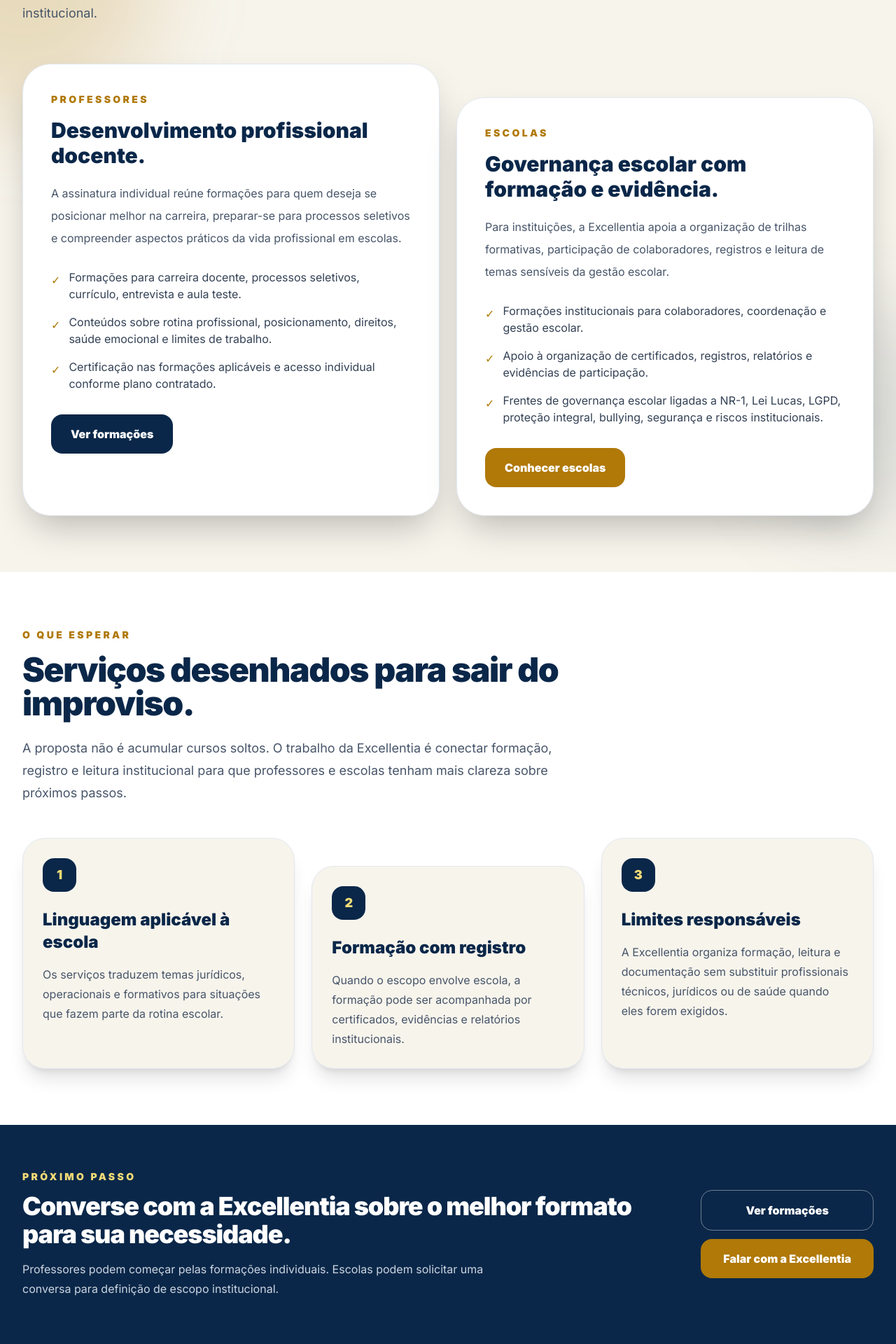
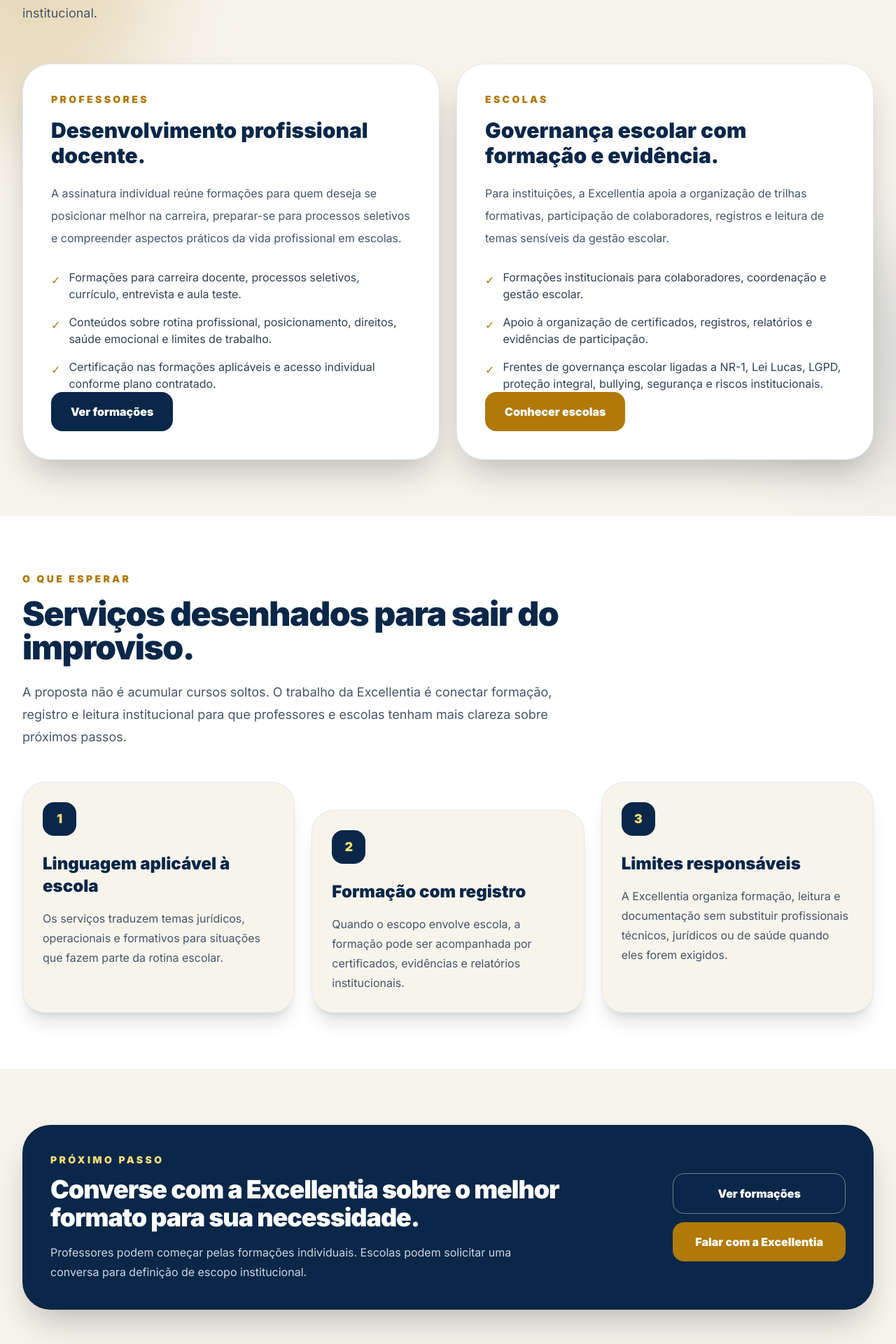
Before and after one commit to CACFLeite/excellentia-site, a Next.js app: page /sobre in a window 1280 px wide. Shown: the part 1060-2980 px from the top of the page at 70% size. Built offline with nearby package versions, Linux system fonts and the light colour scheme; no server answers.

Commit message:
Adjust about page card layout

```diff
--- a/src/app/(main)/sobre/page.tsx
+++ b/src/app/(main)/sobre/page.tsx
@@ -88,8 +88,8 @@
             </p>
           </div>
 
-          <div className="grid grid-cols-1 gap-6 lg:grid-cols-2">
-            <div className="rounded-[2.5rem] border border-slate-200 bg-white p-8 shadow-2xl md:p-10">
+          <div className="grid grid-cols-1 items-stretch gap-6 lg:grid-cols-2">
+            <div className="flex h-full flex-col rounded-[2.5rem] border border-slate-200 bg-white p-8 shadow-2xl md:p-10">
               <div className="mb-4 text-sm font-black uppercase tracking-[0.24em] text-gold">professores</div>
               <h3 className="text-3xl font-black text-navy">Desenvolvimento profissional docente.</h3>
               <p className="mt-5 leading-8 text-slate-600">
@@ -103,12 +103,12 @@
                   </li>
                 ))}
               </ul>
-              <Link href="/formacoes" className="mt-8 inline-flex rounded-2xl bg-navy px-7 py-4 font-black text-white transition hover:bg-slate-900">
+              <Link href="/formacoes" className="mt-auto inline-flex w-fit rounded-2xl bg-navy px-7 py-4 font-black text-white transition hover:bg-slate-900">
                 Ver formações
               </Link>
             </div>
 
-            <div className="rounded-[2.5rem] border border-slate-200 bg-white p-8 shadow-2xl md:mt-12 md:p-10">
+            <div className="flex h-full flex-col rounded-[2.5rem] border border-slate-200 bg-white p-8 shadow-2xl md:p-10">
               <div className="mb-4 text-sm font-black uppercase tracking-[0.24em] text-gold">escolas</div>
               <h3 className="text-3xl font-black text-navy">Governança escolar com formação e evidência.</h3>
               <p className="mt-5 leading-8 text-slate-600">
@@ -122,7 +122,7 @@
                   </li>
                 ))}
               </ul>
-              <Link href="/escolas" className="mt-8 inline-flex rounded-2xl bg-gold px-7 py-4 font-black text-white transition hover:bg-yellow-600">
+              <Link href="/escolas" className="mt-auto inline-flex w-fit rounded-2xl bg-gold px-7 py-4 font-black text-white transition hover:bg-yellow-600">
                 Conhecer escolas
               </Link>
             </div>
@@ -152,8 +152,9 @@
         </div>
       </section>
 
-      <section className="bg-navy py-16 text-white">
-        <div className="mx-auto grid max-w-7xl grid-cols-1 items-center gap-8 px-4 sm:px-6 lg:grid-cols-[1fr_auto] lg:px-8">
+      <section className="bg-[#f7f4ec] px-4 py-20 sm:px-6 lg:px-8">
+        <div className="mx-auto max-w-7xl overflow-hidden rounded-[2.5rem] bg-navy p-8 text-white shadow-2xl md:p-10">
+          <div className="grid grid-cols-1 items-center gap-8 lg:grid-cols-[1fr_auto]">
             <div>
               <div className="mb-3 text-sm font-black uppercase tracking-[0.24em] text-gold-light">próximo passo</div>
               <h2 className="text-3xl font-black tracking-[-0.03em] md:text-4xl">Converse com a Excellentia sobre o melhor formato para sua necessidade.</h2>
@@ -170,6 +171,7 @@
               </Link>
             </div>
           </div>
+        </div>
       </section>
     </>
   )
```
Lines whose indentation alone changed are shown as unchanged.
